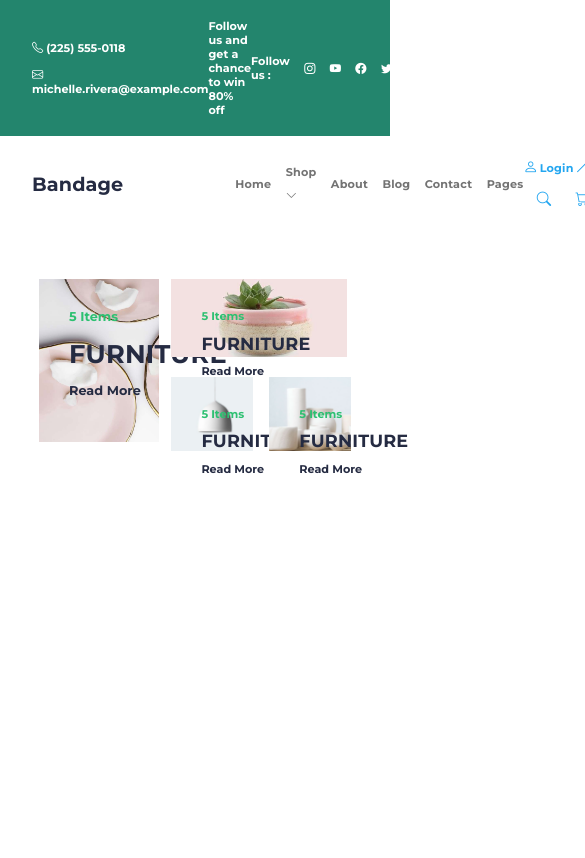
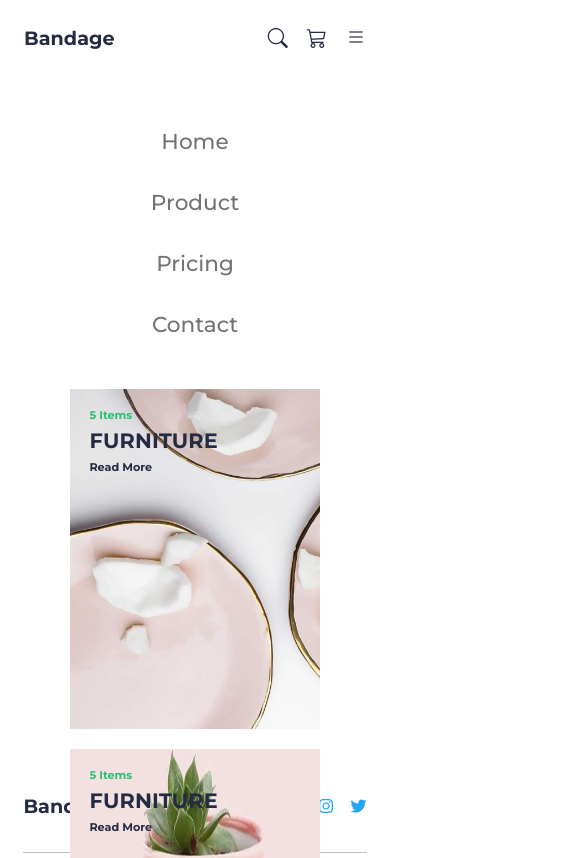
Before and after one commit to BambiReborn/LST-ecommerce-project, a React (Vite) app: page / in a window 390 px wide. Shown: the top 858 px of the page, 585 px wide, since content can reach past the window. Built offline with nearby package versions, Linux system fonts and the light colour scheme.

Commit message:
Hero Mobile Done

```diff
--- a/src/Styles/Home/HeaderAndHero.css
+++ b/src/Styles/Home/HeaderAndHero.css
@@ -37,7 +37,14 @@ header {
     font-weight: 700;
 }
 
-#socials a {
+#socials #span2 {
+    display: flex;
+    justify-content: center;
+    align-items: center;
+    gap: 1rem;
+}
+
+#socials #span2 a {
     color: var(--white-color);
     font-size: .9rem;
 }
@@ -50,6 +57,10 @@ header {
     height: 80vh;
 }
 /* HERO-TOP */
+#mobile-nav {
+    display: none;
+}
+
 #heroTop {
     display: flex;
     align-items: center;
@@ -920,12 +931,302 @@ header {
 }
 
 
-/*===SCREEN 768px===*/
+/*===SCREEN 768px===*
+
+/*==MOBILE SCREENS==*/
+/*==SCREEN 425px==*/
 @media (max-width: 768px) {
-    #login-wrapper {
-        display: grid;
-        justify-content: start;
-        align-items: start;
+
+    header {
+        display: none;
+    }
+
+    #heroTop {
+        display: none;
+    }
+
+    /* === MOBILE NAV == */
+
+    #mobile-nav {
+        display: block;
+        width: 100%;
+    }
+
+
+    /* === MOBILE TOP == */
+
+    #mobile-nav-top {
+        width: 100%;
+
+        display: flex;
+        justify-content: space-between;
+        align-items: center;
+
+        padding: 1.5rem 1.5rem 0;
+    }
+
+
+    /* LOGO */
+
+    #mobile-nav-top h3 {
+        margin: 0;
+
+        font-size: 1.2rem;
+        font-weight: 700;
+        line-height: 1.5;
+
+        color: #252B42;
+    }
+
+
+    /* === MOBILE ICONS === */
+
+    #mobile-nav-icons {
+        display: flex;
+        align-items: center;
+        gap: 1.2rem;
+    }
+
+    #mobile-nav-icons a,
+    #mobile-nav-icons button {
+        display: flex;
+        justify-content: center;
+        align-items: center;
+
+        padding: 0;
+        margin: 0;
+
+        border: none;
+        background: transparent;
+
+        text-decoration: none;
+        color: #252B42;
+
+        cursor: pointer;
+    }
+
+    #mobile-nav-icons i {
+        font-size: 1.25rem;
+    }
+
+
+    /* === MOBILE LINKS == */
+
+    #mobile-nav-links {
+        width: 100%;
+
+        margin-top: 4.5rem;
+
+        display: flex;
+        flex-direction: column;
+        align-items: center;
+
+        gap: 1.8rem;
+    }
+
+    #mobile-nav-links a {
+        text-decoration: none;
+
+        font-size: 1.35rem;
+        font-weight: 500;
+        line-height: 1.5;
+
+        color: #737373;
+    }
+
+    /*==HERO IMAGES==*/
+    #main-wrapper {
+        display: flex;
+        justify-content: center;
+        /* align-items: center; */
+        gap: .8rem;
+        /* padding: 4em 3em; */
+        margin-top: 3rem;
+        width: 80%;
+        margin-left: 10%;
+        /* border: 1px solid red; */
+    }
+
+    #div1 {
+        position: relative;
+        max-width: 55%;
+        /* border: 1px solid red; */
+    }
+
+    .div1-IMG-writeUp {
+        top: 20px;
+        left: 20px;
+        gap: .1rem;
+    }
+
+    .div1-IMG-writeUp h2 {
+        font-size: 1.1rem;
+    }
+
+    .div1-IMG-writeUp h6 {
+        font-size: .6rem;
+    }
+
+    /* DIV2 */
+    #div2 {
         gap: .5rem;
     }
+    /* TOP IMAGE */
+    #top {
+        max-width: 98%;
+    }
+    .top-IMG-writeUp {
+        top: 20px;
+        left: 20px;
+        gap: .1rem;
+    }
+
+    .top-IMG-writeUp h2 {
+        font-size: .7rem;
+    }
+
+    .top-IMG-writeUp h6 {
+        font-size: .6rem;
+    }
+
+    /* BOTTOM IMAGE */
+    .bottomLeft-IMG-writeUp {
+        top: 20px;
+        left: 20px;
+        gap: .1rem;
+    }
+    .bottomLeft-IMG-writeUp h2 {
+        font-size: .7rem;
+    }
+
+    .bottomLeft-IMG-writeUp h6 {
+        font-size: .6rem;
+    }
+
+    .bottomRight-IMG-writeUp {
+        top: 20px;
+        left: 20px;
+        gap: .1rem
+    }
+
+    .bottomRight-IMG-writeUp h2 {
+        font-size: .7rem;
+    }
+
+    .bottomRight-IMG-writeUp h6 {
+        font-size: .6rem;
+    }
+
+    /* BOTTOM IMAGES */
+    #left, #right {
+        max-width: 47%;
+    }
+
 }
+
+
+/*==MOBILE SCREEN==*/
+@media (max-width: 426px) {
+    /*HERO IMAGES*/
+    #main-wrapper {
+        display: grid;
+        justify-content: center;
+        align-items: center;
+        gap: 1rem;
+        /* border: 1px solid red; */
+    }
+
+    #div1 {
+        justify-self: center;
+        max-width: 80%;
+        min-height: 15rem;
+        /* border: 1px solid red; */
+    }
+
+    #div1 img {
+        width: 100%;
+    }
+
+    .div1-IMG-writeUp {
+        top: 1.2rem;
+        left: 1.2rem;
+
+        gap: .2rem;
+    }
+
+    .div1-IMG-writeUp h2 {
+        margin: 0;
+
+        font-size: 1.3rem;
+        line-height: 1.5;
+    }
+
+    .div1-IMG-writeUp h6 {
+        margin: 0;
+
+        font-size: .7rem;
+    }
+
+    #div2 {
+        width: 80%;
+
+        gap: 1rem;
+    }
+
+
+    /* SECOND CARD */
+    #div2 {
+        display: grid;
+        justify-self: center;
+        gap: 1rem;
+        /* border: 1px solid red; */
+    }
+
+    #top {
+        max-width: 100%;
+        min-height: 17rem;
+        display: grid;
+        justify-self: center;
+        /* border: 1px solid red; */
+    }
+
+    #top img {
+        width: 100%;
+        height: 100%;
+        /* display: block; */
+    }
+
+    .top-IMG-writeUp {
+        top: 1.2rem;
+        left: 1.2rem;
+
+        gap: .2rem;
+    }
+
+    .top-IMG-writeUp h2 {
+        margin: 0;
+
+        font-size: 1.3rem;
+        line-height: 1.5;
+    }
+
+    .top-IMG-writeUp h6 {
+        margin: 0;
+
+        font-size: .7rem;
+    }
+
+    #bottom {
+        display: grid;
+        /* justify-content: center; */
+        /* border: 1px solid red; */
+    }
+
+    #bottom #right, #bottom #left {
+        max-width: 100%;
+        /* border: 1px solid red; */
+    }
+
+
+
+}
--- a/src/Styles/Home/productSection.css
+++ b/src/Styles/Home/productSection.css
@@ -200,19 +200,25 @@ article #price-wrapper {
 
 /* ===SCREEN 768=== */
 @media (max-width: 768px) {
+    /*==PRODUCT SECTION==*/
     #productSection {
-        margin-top: 8%;
+        margin-top: 30% !important;
     }
 
-    #title h4 {
-        font-size: 1.1rem;
+    #productSection #title h4 {
+        font-size: 1rem;
     }
 
-    #title h3 {
-        font-size: 1.3rem;
+    #productSection #title h3 {
+        font-size: 1.2rem;
     }
 
-    #title p {
+    #productSection #title p {
         font-size: .8rem;
     }
+
+    /*== PRODUCTS CARDS ==*/
+    #card-wrapper {
+        grid-template-columns: repeat(4, 3fr);
+    }
 }
--- a/src/components/majorComponents/Header.tsx
+++ b/src/components/majorComponents/Header.tsx
@@ -20,13 +20,15 @@ function Header () {
             </div>
 
             <nav id='socials'>
-                <span>
+                <span id='span1'>
                     <p>Follow us :</p>
                 </span>
-                <a href="#"><i className="bi bi-instagram"></i></a>
-                <a href="#"><i className="bi bi-youtube"></i></a>
-                <a href="#"><i className="bi bi-facebook"></i></a>
-                <a href="#"><i className="bi bi-twitter"></i></a>
+                <span id='span2'>
+                    <a href="#"><i className="bi bi-instagram"></i></a>
+                    <a href="#"><i className="bi bi-youtube"></i></a>
+                    <a href="#"><i className="bi bi-facebook"></i></a>
+                    <a href="#"><i className="bi bi-twitter"></i></a>
+                </span>
             </nav>
         </header>
     );
--- a/src/components/majorComponents/heroSection.tsx
+++ b/src/components/majorComponents/heroSection.tsx
@@ -13,7 +13,7 @@ import '../../Styles/Home/HeaderAndHero.css'
 function HeroSection () {
     return (
         <section id='heroSection'>
-            {/* HERO-TOP */}
+            {/* DESKTOP VIEW HERO-TOP */}
             <div id='heroTop'>
                 <h3>Bandage</h3>
 
@@ -47,6 +47,44 @@ function HeroSection () {
                     </div>
 
                 </div>
+            </div>
+
+            {/* ==== MOBILE VIEW ===*/}
+            <div id="mobile-nav">
+
+                <div id="mobile-nav-top">
+
+                    <h3>Bandage</h3>
+
+                    <div id="mobile-nav-icons">
+                        <Link to="/search" aria-label="Search">
+                            <i className="bi bi-search"></i>
+                        </Link>
+
+                        <Link to="/cart" aria-label="Cart">
+                            <i className="bi bi-cart3"></i>
+                        </Link>
+
+                        <button type="button" aria-label="Open menu">
+                            <i className="bi bi-list"></i>
+                        </button>
+                    </div>
+
+                </div>
+
+
+                <nav id="mobile-nav-links">
+
+                    <Link to="/">Home</Link>
+
+                    <Link to="/shop">Product</Link>
+
+                    <Link to="/pricing">Pricing</Link>
+
+                    <Link to="/contact">Contact</Link>
+
+                </nav>
+
             </div>
 
             {/* HERO-IMAGES */}
--- a/src/pages/Home.tsx
+++ b/src/pages/Home.tsx
@@ -12,11 +12,11 @@ function Home() {
   return (
       <main>
           <HeroSection />
-          <ProductSection />
+          {/* <ProductSection />
           <BestServiceSection />
           <FeaturedPostSection />
           <RatingSection />
-          <BetterExperienceSection />
+          <BetterExperienceSection /> */}
       </main>
   )
 }
```
